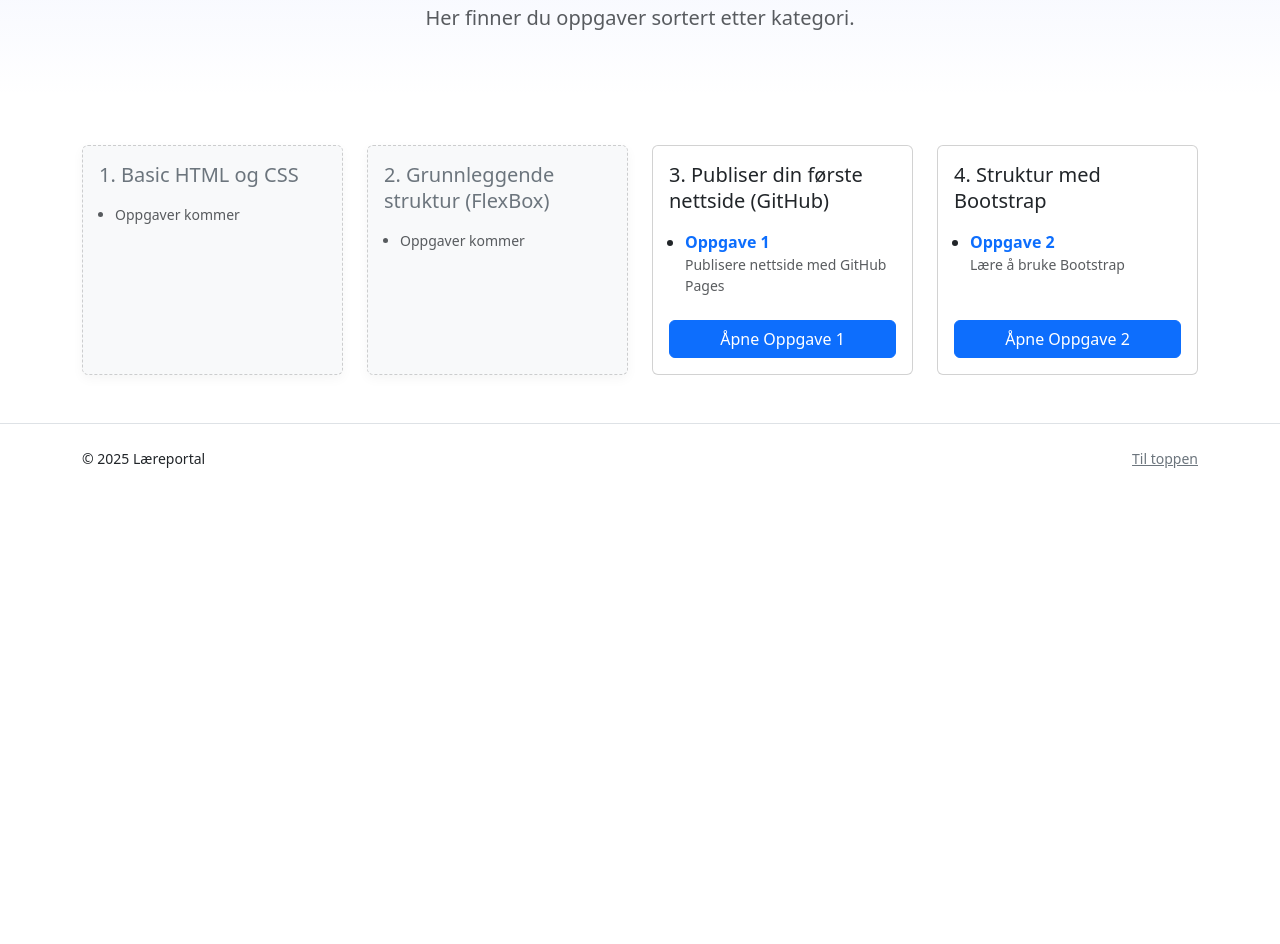
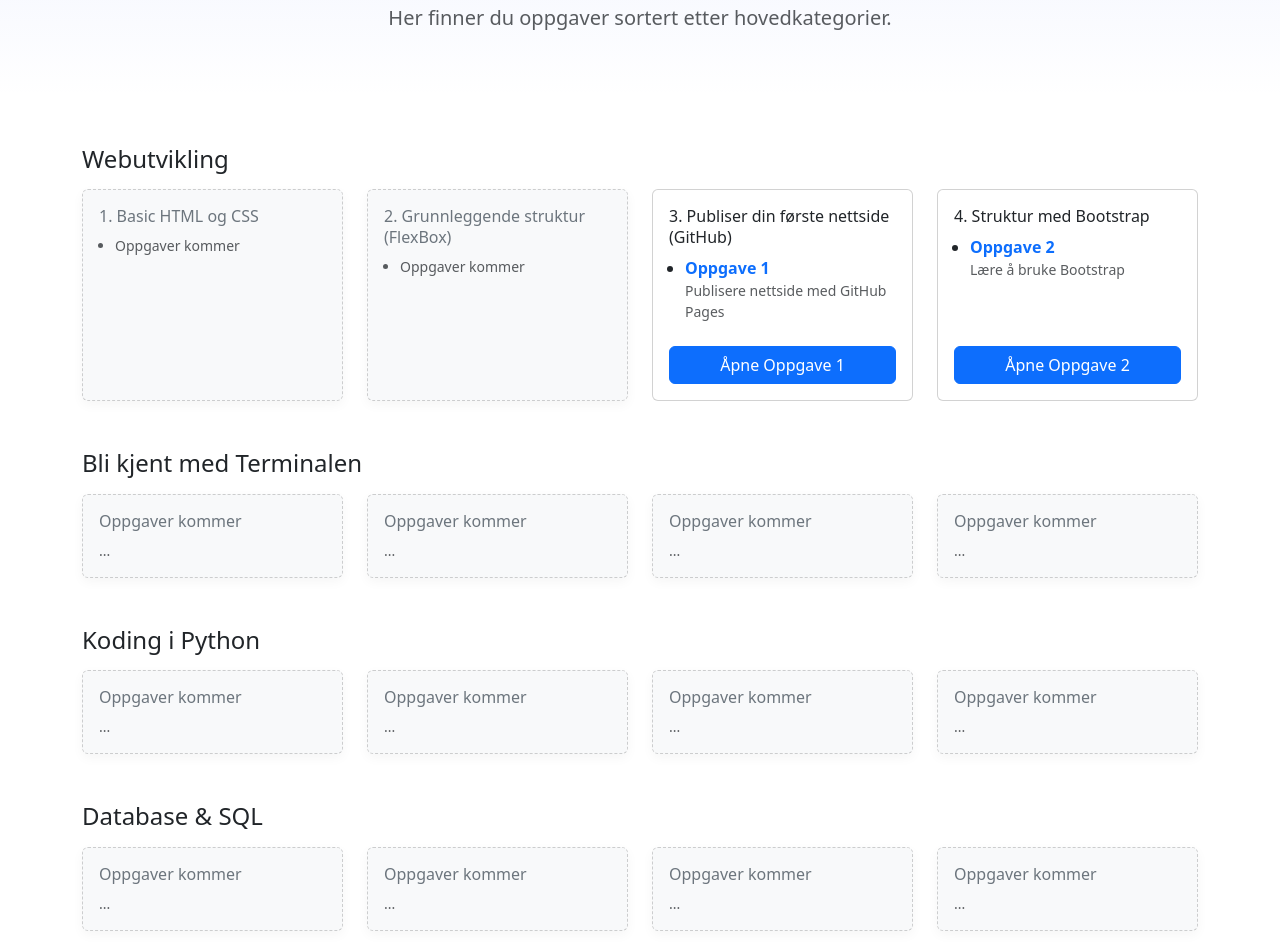
Before and after one commit to torethie/torethie.github.io, a plain HTML site: page index.html in a window 1280 px wide. Shown: the part 168-1112 px from the top of the page. Before the commit the page ends 800 px from the top, so only its background shows below. Drawn offline with nearby package versions, Linux system fonts and the light colour scheme.

Commit message:
Add files via upload

```diff
--- a/index.html
+++ b/index.html
@@ -4,7 +4,7 @@
     <meta charset="utf-8">
     <meta name="viewport" content="width=device-width, initial-scale=1">
     <title>Læreportal</title>
-    <meta name="description" content="Læreportal med oppgaver i HTML/CSS, GitHub Pages og Bootstrap.">
+    <meta name="description" content="Læreportal med oppgaver sortert etter kategori.">
     <meta name="theme-color" content="#0d6efd">
     <link href="https://cdn.jsdelivr.net/npm/bootstrap@5.3.8/dist/css/bootstrap.min.css" rel="stylesheet">
     <link href="style.css" rel="stylesheet">
@@ -22,34 +22,39 @@
     <header class="hero">
       <div class="container text-center py-5">
         <h1 class="display-5">Velkommen til denne læreportalen</h1>
-        <p class="lead text-muted">Her finner du oppgaver sortert etter kategori.</p>
+        <p class="lead text-muted">Her finner du oppgaver sortert etter hovedkategorier.</p>
       </div>
     </header>
 
     <main id="kategorier" class="container my-5">
-      <div class="row g-4">
+      <!-- Hovedkategori: Webutvikling -->
+      <h2 class="mb-3">Webutvikling</h2>
+      <div class="row g-4 mb-5">
+        <!-- 1. Basic HTML og CSS -->
         <section class="col-12 col-md-6 col-lg-3">
           <div class="card h-100 card-placeholder shadow-sm-sm">
             <div class="card-body">
-              <h2 class="h5 mb-3">1. Basic HTML og CSS</h2>
+              <h3 class="h6 mb-2">1. Basic HTML og CSS</h3>
               <ul class="mb-0 ps-3 small text-muted"><li>Oppgaver kommer</li></ul>
             </div>
           </div>
         </section>
 
+        <!-- 2. Grunnleggende struktur (FlexBox) -->
         <section class="col-12 col-md-6 col-lg-3">
           <div class="card h-100 card-placeholder shadow-sm-sm">
             <div class="card-body">
-              <h2 class="h5 mb-3">2. Grunnleggende struktur (FlexBox)</h2>
+              <h3 class="h6 mb-2">2. Grunnleggende struktur (FlexBox)</h3>
               <ul class="mb-0 ps-3 small text-muted"><li>Oppgaver kommer</li></ul>
             </div>
           </div>
         </section>
 
+        <!-- 3. Publiser din første nettside (GitHub) -->
         <section class="col-12 col-md-6 col-lg-3">
           <div class="card h-100 card-hover">
             <div class="card-body d-flex flex-column">
-              <h2 class="h5 mb-3">3. Publiser din første nettside (GitHub)</h2>
+              <h3 class="h6 mb-2">3. Publiser din første nettside (GitHub)</h3>
               <ul class="mb-4 ps-3">
                 <li>
                   <a href="oppgave1.html" class="fw-semibold text-decoration-none">Oppgave 1</a>
@@ -63,10 +68,11 @@
           </div>
         </section>
 
+        <!-- 4. Struktur med Bootstrap -->
         <section class="col-12 col-md-6 col-lg-3">
           <div class="card h-100 card-hover">
             <div class="card-body d-flex flex-column">
-              <h2 class="h5 mb-3">4. Struktur med Bootstrap</h2>
+              <h3 class="h6 mb-2">4. Struktur med Bootstrap</h3>
               <ul class="mb-4 ps-3">
                 <li>
                   <a href="oppgave2.html" class="fw-semibold text-decoration-none">Oppgave 2</a>
@@ -80,9 +86,121 @@
           </div>
         </section>
       </div>
+
+      <!-- Hovedkategori: Bli kjent med Terminalen -->
+      <h2 class="mb-3">Bli kjent med Terminalen</h2>
+      <div class="row g-4 mb-5">
+        <section class="col-12 col-md-6 col-lg-3">
+          <div class="card h-100 card-placeholder shadow-sm-sm">
+            <div class="card-body">
+              <h3 class="h6 mb-2">Oppgaver kommer</h3>
+              <p class="small text-muted mb-0">...</p>
+            </div>
+          </div>
+        </section>
+        <section class="col-12 col-md-6 col-lg-3">
+          <div class="card h-100 card-placeholder shadow-sm-sm">
+            <div class="card-body">
+              <h3 class="h6 mb-2">Oppgaver kommer</h3>
+              <p class="small text-muted mb-0">...</p>
+            </div>
+          </div>
+        </section>
+        <section class="col-12 col-md-6 col-lg-3">
+          <div class="card h-100 card-placeholder shadow-sm-sm">
+            <div class="card-body">
+              <h3 class="h6 mb-2">Oppgaver kommer</h3>
+              <p class="small text-muted mb-0">...</p>
+            </div>
+          </div>
+        </section>
+        <section class="col-12 col-md-6 col-lg-3">
+          <div class="card h-100 card-placeholder shadow-sm-sm">
+            <div class="card-body">
+              <h3 class="h6 mb-2">Oppgaver kommer</h3>
+              <p class="small text-muted mb-0">...</p>
+            </div>
+          </div>
+        </section>
+      </div>
+
+      <!-- Hovedkategori: Koding i Python -->
+      <h2 class="mb-3">Koding i Python</h2>
+      <div class="row g-4 mb-5">
+        <section class="col-12 col-md-6 col-lg-3">
+          <div class="card h-100 card-placeholder shadow-sm-sm">
+            <div class="card-body">
+              <h3 class="h6 mb-2">Oppgaver kommer</h3>
+              <p class="small text-muted mb-0">...</p>
+            </div>
+          </div>
+        </section>
+        <section class="col-12 col-md-6 col-lg-3">
+          <div class="card h-100 card-placeholder shadow-sm-sm">
+            <div class="card-body">
+              <h3 class="h6 mb-2">Oppgaver kommer</h3>
+              <p class="small text-muted mb-0">...</p>
+            </div>
+          </div>
+        </section>
+        <section class="col-12 col-md-6 col-lg-3">
+          <div class="card h-100 card-placeholder shadow-sm-sm">
+            <div class="card-body">
+              <h3 class="h6 mb-2">Oppgaver kommer</h3>
+              <p class="small text-muted mb-0">...</p>
+            </div>
+          </div>
+        </section>
+        <section class="col-12 col-md-6 col-lg-3">
+          <div class="card h-100 card-placeholder shadow-sm-sm">
+            <div class="card-body">
+              <h3 class="h6 mb-2">Oppgaver kommer</h3>
+              <p class="small text-muted mb-0">...</p>
+            </div>
+          </div>
+        </section>
+      </div>
+
+      <!-- Hovedkategori: Database & SQL -->
+      <h2 class="mb-3">Database &amp; SQL</h2>
+      <div class="row g-4 mb-5">
+        <section class="col-12 col-md-6 col-lg-3">
+          <div class="card h-100 card-placeholder shadow-sm-sm">
+            <div class="card-body">
+              <h3 class="h6 mb-2">Oppgaver kommer</h3>
+              <p class="small text-muted mb-0">...</p>
+            </div>
+          </div>
+        </section>
+        <section class="col-12 col-md-6 col-lg-3">
+          <div class="card h-100 card-placeholder shadow-sm-sm">
+            <div class="card-body">
+              <h3 class="h6 mb-2">Oppgaver kommer</h3>
+              <p class="small text-muted mb-0">...</p>
+            </div>
+          </div>
+        </section>
+        <section class="col-12 col-md-6 col-lg-3">
+          <div class="card h-100 card-placeholder shadow-sm-sm">
+            <div class="card-body">
+              <h3 class="h6 mb-2">Oppgaver kommer</h3>
+              <p class="small text-muted mb-0">...</p>
+            </div>
+          </div>
+        </section>
+        <section class="col-12 col-md-6 col-lg-3">
+          <div class="card h-100 card-placeholder shadow-sm-sm">
+            <div class="card-body">
+              <h3 class="h6 mb-2">Oppgaver kommer</h3>
+              <p class="small text-muted mb-0">...</p>
+            </div>
+          </div>
+        </section>
+      </div>
+
     </main>
 
-    <footer class="border-top py-4 mt-5">
+    <footer class="border-top py-4">
       <div class="container d-flex justify-content-between align-items-center">
         <small>© 2025 Læreportal</small>
         <a href="#" class="small link-secondary">Til toppen</a>
--- a/style.css
+++ b/style.css
@@ -1,26 +1,24 @@
-/* Tillegg til Bootstrap – lett og delikat */
+/* Delikat tilleggsstil */
 .hero { background: linear-gradient(180deg, rgba(76,110,245,.08), transparent); }
 .card-hover { transition: transform .12s ease, box-shadow .12s ease; }
 .card-hover:hover { transform: translateY(-2px); box-shadow: 0 .5rem 1rem rgba(0,0,0,.08); }
-
 .card-placeholder { color:#6c757d; background:#f8f9fa; border-style:dashed; }
 .shadow-sm-sm { box-shadow: 0 .25rem .75rem rgba(0,0,0,.04); }
 
+/* Skip-link */
 .visually-hidden-focusable:not(:focus) {
   position:absolute; width:1px; height:1px; padding:0; margin:-1px; overflow:hidden;
   clip:rect(0,0,0,0); white-space:nowrap; border:0;
 }
-.skip-link:focus { left:1rem; top:1rem; z-index:1050; background:#fff; border:1px solid #0d6efd; padding:.5rem .75rem; border-radius:.5rem; }
-
-h2.h5 { line-height:1.3; }
+h2 { font-size: 1.5rem; }
+h3.h6 { line-height: 1.3; }
 
 /* Responsiv luft over footer */
 main { margin-bottom: 2rem; }
-
 @media (min-width: 768px) {
   main { margin-bottom: 3rem; }
 }
-
 @media (min-width: 1200px) {
   main { margin-bottom: 4rem; }
 }
+footer { margin-top: 6rem; }
```
